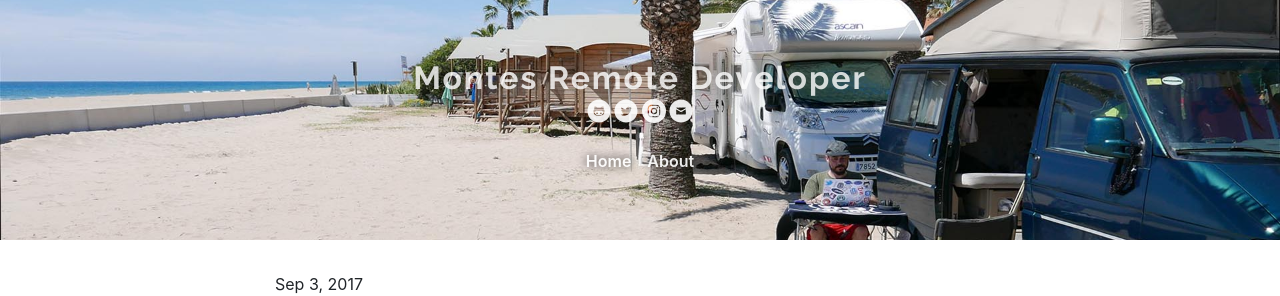
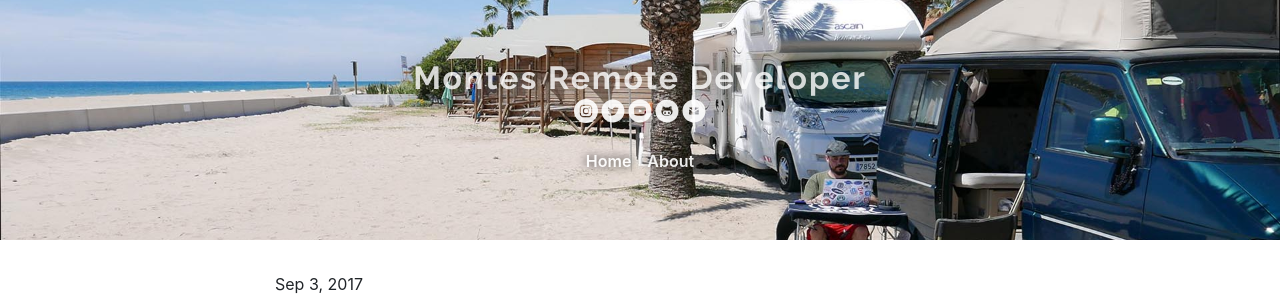
Before and after one commit to montes/montes.github.io, a Jekyll site: the page built from index.md, in a window 1280 px wide. Shown: the top 296 px of the page. Built offline with Jekyll 4.4.1, drawn with Linux system fonts in a browser that asks for light colours.

Commit message:
Added youtube icon

```diff
--- a/_config.yml
+++ b/_config.yml
@@ -20,6 +20,7 @@ url: "" # the base hostname & protocol for your site, e.g. http://example.com
 twitter_username: montesjmm
 github_username: montes
 instagram_username: montes
+youtube_url: https://www.youtube.com/channel/UCmPFJ4kCzhK38iBMq6Y2nlw
 google_analytics: "UA-110220638-1"
 
 # Build settings
--- a/_includes/header.html
+++ b/_includes/header.html
@@ -9,16 +9,20 @@
                 <br>
 
                 <div class="navbar-icons">
-                    {% if site.github_username %}
-                        {% include icon-github.html username=site.github_username %}
+                    {% if site.instagram_username %}
+                        {% include icon-instagram.html username=site.instagram_username %}
                     {% endif %}
 
                     {% if site.twitter_username %}
                         {% include icon-twitter.html username=site.twitter_username %}
                     {% endif %}
 
-                    {% if site.instagram_username %}
-                        {% include icon-instagram.html username=site.instagram_username %}
+                    {% if site.youtube_url %}
+                        {% include icon-youtube.html url=site.youtube_url %}
+                    {% endif %}
+
+                    {% if site.github_username %}
+                        {% include icon-github.html username=site.github_username %}
                     {% endif %}
 
                     {% if site.email %}
--- /dev/null
+++ b/_includes/icon-youtube.html
@@ -0,0 +1 @@
+<a href="mailto:{{ include.url }}"><span class="icon icon--youtube">{% include icon-youtube.svg %}</span></a>
```
